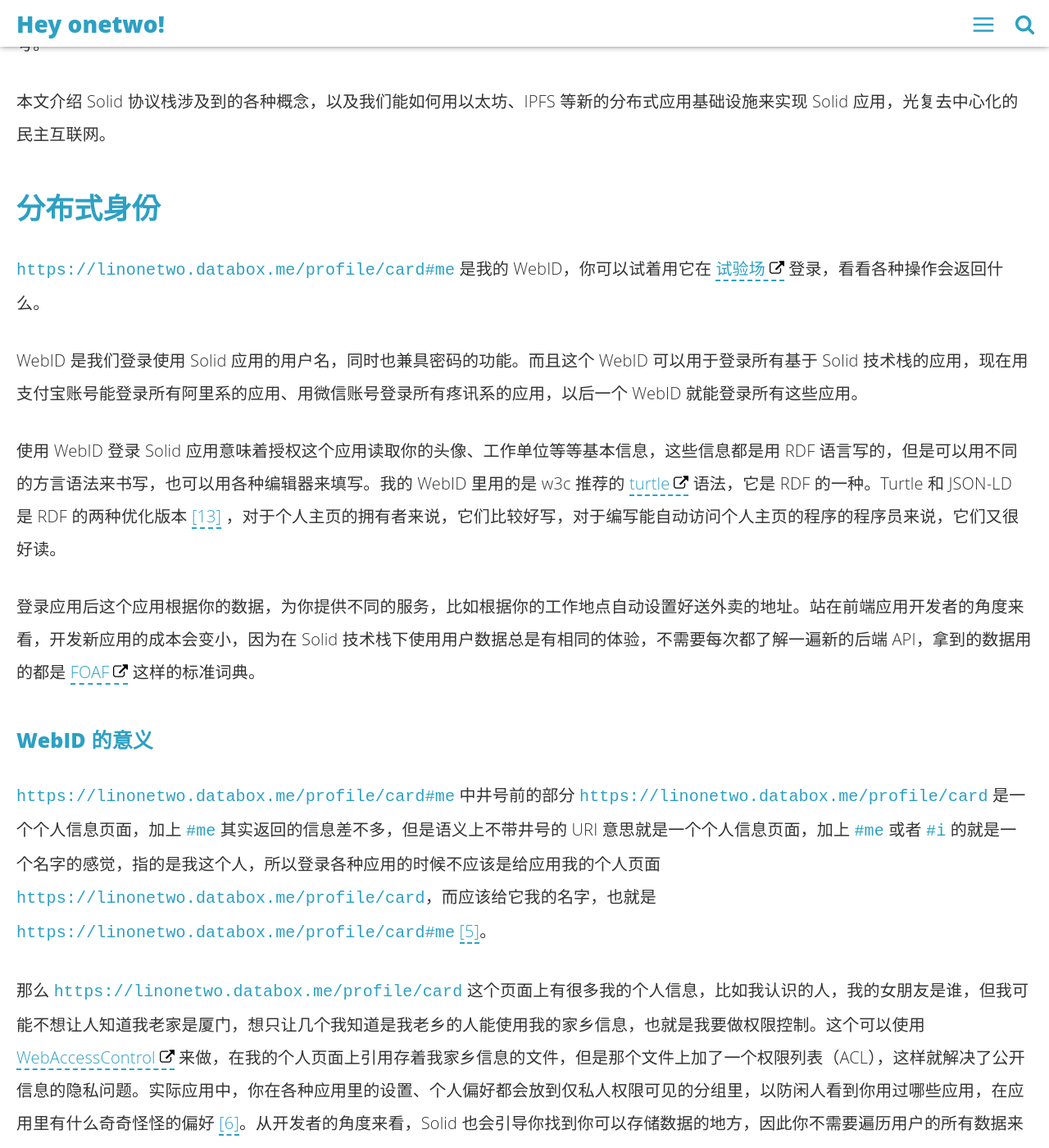
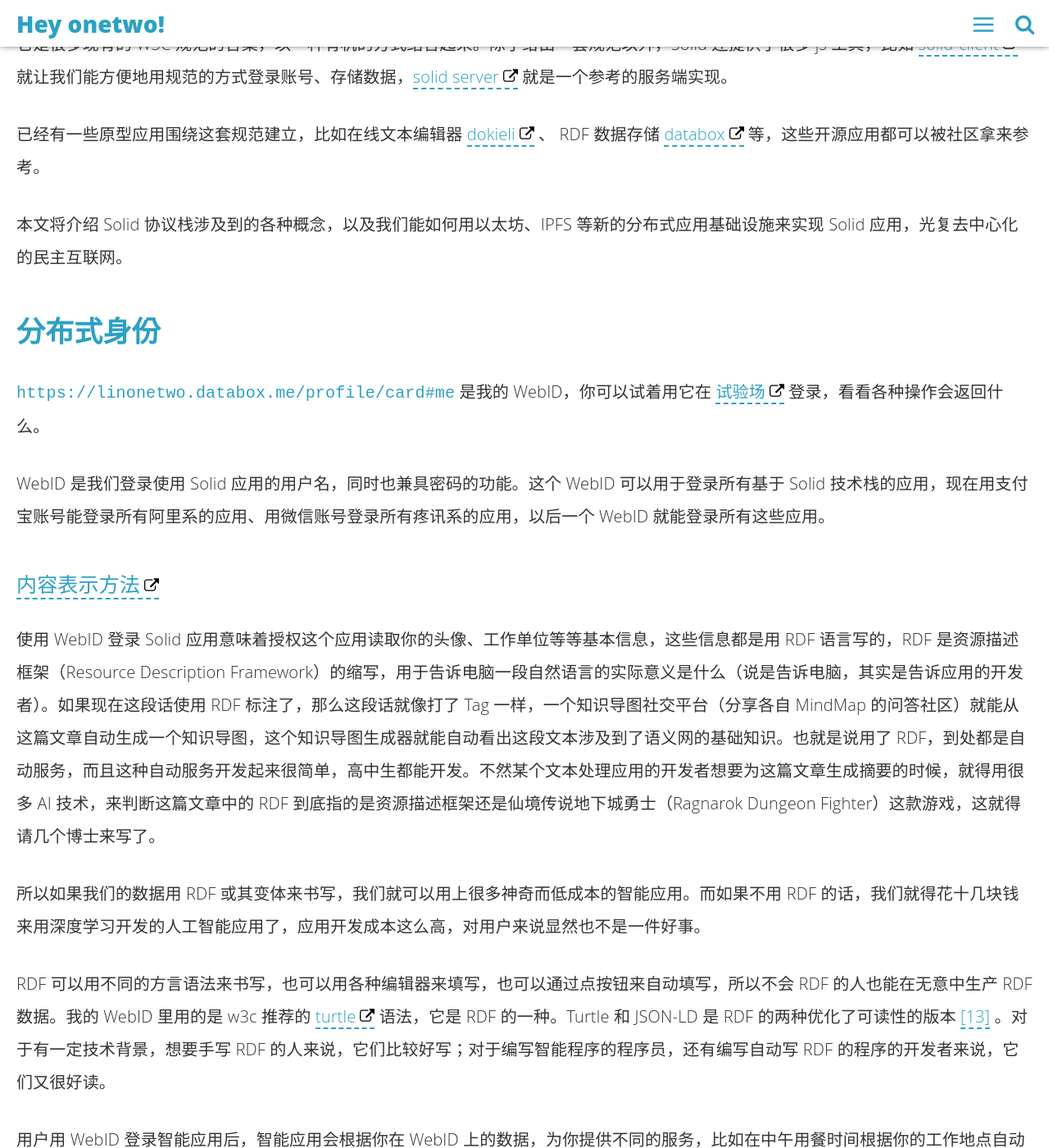
Before and after one commit to linonetwo/linonetwo.github.io, a Jekyll site: the page built from _posts/2018-02-26-看看分布式社交协议Solid.md, in a window 1280 px wide and 1400 px high, scrolled down 1374 px. Shown: the whole window at 82% size. Built offline with Jekyll 4.4.1, drawn with Linux system fonts in a browser that asks for light colours; comment, search, counter and statistics services are not loaded; some of the changed text lies outside the part shown.

Commit message:
改了改 IPFS 相关的东西

````diff
--- a/_posts/2018-02-26-看看分布式社交协议Solid.md
+++ b/_posts/2018-02-26-看看分布式社交协议Solid.md
@@ -15,7 +15,9 @@
 ---
 # 看看分布式社交协议栈 Solid 和人人可用的内容分发网络 IPFS
 
-Solid 是 social linked data (社交互联数据) 的缩写，简单来介绍就是一个规范，按着它来的话我们可以把现在分散在微信朋友圈、微博、推特等等产品上的自己几十个账号内的数据都保存到一个地方，存到你自己想存的存储空间里，而不是疼讯、新浪、国外不存在公司的服务器上。而且你发一条微博之后还可以一键同步到朋友圈。
+Solid 是 social linked data (社交互联数据) 的缩写，简单来介绍就是一个可以把现在分散在微信朋友圈、微博、推特等等产品上的自己几十个账号内的数据都保存到一个地方的分布式社交应用设计规范。按着它来的话应用的用户可以把数据存到自己想存的存储空间里，而不是疼讯、新浪或者某国外不存在公司的服务器上。对于用户来说好处是你发一条微博之后还可以一键同步到朋友圈（语义互操作性），以及以后不是你求渠道爸爸上你的文而是每一个渠道花钱来求你上你的文（内容生产者完全拥有数据）。
+
+Solid 是一场革命，革的就是体大不尊的巨头的命，把数据还给人民，让人民能用自己的数据做更多自动化，让人民能用自己的数据赚更多的钱。
 
 做到这些事情的关键是数据与应用分离，这一点 Tim 在他的 Design Issue 里早就深思熟虑过了[[2]](#2) ，如果让用户拥有他生产出来的数据，而不是现在这样由巨头公司存在它们的中心化服务器里，我们可以：
 
@@ -28,19 +30,27 @@
 
 已经有一些原型应用围绕这套规范建立，比如在线文本编辑器 [dokieli](https://dokie.li/docs) 、 RDF 数据存储 [databox](https://databox.me/) 等，这些开源应用都可以被社区拿来参考。
 
-本文介绍 Solid 协议栈涉及到的各种概念，以及我们能如何用以太坊、IPFS 等新的分布式应用基础设施来实现 Solid 应用，光复去中心化的民主互联网。
+本文将介绍 Solid 协议栈涉及到的各种概念，以及我们能如何用以太坊、IPFS 等新的分布式应用基础设施来实现 Solid 应用，光复去中心化的民主互联网。
 
 ## 分布式身份
 
 ```https://linonetwo.databox.me/profile/card#me``` 是我的 WebID，你可以试着用它在 [试验场](https://solid.github.io/solid-client/demo/) 登录，看看各种操作会返回什么。
 
-WebID 是我们登录使用 Solid 应用的用户名，同时也兼具密码的功能。而且这个 WebID 可以用于登录所有基于 Solid 技术栈的应用，现在用支付宝账号能登录所有阿里系的应用、用微信账号登录所有疼讯系的应用，以后一个 WebID 就能登录所有这些应用。
+WebID 是我们登录使用 Solid 应用的用户名，同时也兼具密码的功能。这个 WebID 可以用于登录所有基于 Solid 技术栈的应用，现在用支付宝账号能登录所有阿里系的应用、用微信账号登录所有疼讯系的应用，以后一个 WebID 就能登录所有这些应用。
 
-使用 WebID 登录 Solid 应用意味着授权这个应用读取你的头像、工作单位等等基本信息，这些信息都是用 RDF 语言写的，但是可以用不同的方言语法来书写，也可以用各种编辑器来填写。我的 WebID 里用的是 w3c 推荐的 [turtle](https://www.w3.org/2005/Incubator/webid/spec/identity/#bib-turtle) 语法，它是 RDF 的一种。Turtle 和 JSON-LD 是 RDF 的两种优化版本 [[13]](#13) ，对于个人主页的拥有者来说，它们比较好写，对于编写能自动访问个人主页的程序的程序员来说，它们又很好读。
+### [内容表示方法](https://github.com/solid/solid-spec/blob/master/content-representation.md)
 
-登录应用后这个应用根据你的数据，为你提供不同的服务，比如根据你的工作地点自动设置好送外卖的地址。站在前端应用开发者的角度来看，开发新应用的成本会变小，因为在 Solid 技术栈下使用用户数据总是有相同的体验，不需要每次都了解一遍新的后端 API，拿到的数据用的都是 [FOAF](https://www.w3.org/2005/Incubator/webid/spec/identity/#bib-FOAF) 这样的标准词典。
+使用 WebID 登录 Solid 应用意味着授权这个应用读取你的头像、工作单位等等基本信息，这些信息都是用 RDF 语言写的，RDF 是资源描述框架（Resource Description Framework）的缩写，用于告诉电脑一段自然语言的实际意义是什么（说是告诉电脑，其实是告诉应用的开发者）。如果现在这段话使用 RDF 标注了，那么这段话就像打了 Tag 一样，一个知识导图社交平台（分享各自 MindMap 的问答社区）就能从这篇文章自动生成一个知识导图，这个知识导图生成器就能自动看出这段文本涉及到了语义网的基础知识。也就是说用了 RDF，到处都是自动服务，而且这种自动服务开发起来很简单，高中生都能开发。不然某个文本处理应用的开发者想要为这篇文章生成摘要的时候，就得用很多 AI 技术，来判断这篇文章中的 RDF 到底指的是资源描述框架还是仙境传说地下城勇士（Ragnarok Dungeon Fighter）这款游戏，这就得请几个博士来写了。
 
-### WebID 的意义
+所以如果我们的数据用 RDF 或其变体来书写，我们就可以用上很多神奇而低成本的智能应用。而如果不用 RDF 的话，我们就得花十几块钱来用深度学习开发的人工智能应用了，应用开发成本这么高，对用户来说显然也不是一件好事。
+
+RDF 可以用不同的方言语法来书写，也可以用各种编辑器来填写，也可以通过点按钮来自动填写，所以不会 RDF 的人也能在无意中生产 RDF 数据。我的 WebID 里用的是 w3c 推荐的 [turtle](https://www.w3.org/2005/Incubator/webid/spec/identity/#bib-turtle) 语法，它是 RDF 的一种。Turtle 和 JSON-LD 是 RDF 的两种优化了可读性的版本 [[13]](#13) 。对于有一定技术背景，想要手写 RDF 的人来说，它们比较好写；对于编写智能程序的程序员，还有编写自动写 RDF 的程序的开发者来说，它们又很好读。
+
+用户用 WebID 登录智能应用后，智能应用会根据你在 WebID 上的数据，为你提供不同的服务，比如在中午用餐时间根据你的工作地点自动设置好送外卖的地址。
+
+站在前端应用开发者的角度来看，开发新应用的成本会变小，因为在 Solid 技术栈下使用用户数据总是有相同的体验，不需要每次都了解一遍新的后端 API，拿到的数据用的都是 [FOAF](https://www.w3.org/2005/Incubator/webid/spec/identity/#bib-FOAF) 这样的标准词典。
+
+### WebID 的含义
 
 ```https://linonetwo.databox.me/profile/card#me``` 中井号前的部分 ```https://linonetwo.databox.me/profile/card``` 是一个个人信息页面，加上 ```#me``` 其实返回的信息差不多，但是语义上不带井号的 URI 意思就是一个个人信息页面，加上 ```#me``` 或者 ```#i``` 的就是一个名字的感觉，指的是我这个人，所以登录各种应用的时候不应该是给应用我的个人页面 ```https://linonetwo.databox.me/profile/card```，而应该给它我的名字，也就是 ```https://linonetwo.databox.me/profile/card#me``` [[5]](#5)。
 
@@ -64,6 +74,8 @@
 1. 校验程序拿着信息一比对，感觉这个发证书的鲍博应该就是 WebID 所说的那个鲍博，那就可以拿这个身份去跑一下权限检验看他能不能读这个数据 [[11]](#11)，比如必须鲍博必须要在爱丽丝的社交图谱中是比较核心的朋友才能通过这个文件的校验 [[8]](#8)；
 1. 鲍博通过了校验，他之前的那个请求数据的 REST 请求返回了相应的数据。
 
+爱丽丝可能还上传了很多自己穿 lo 裙的照片，并把它们设置成所有人不可见。但是她决定把自己的照片传到一个美图点赞社交平台上，这个社交平台给每个被点赞的人都发放代币（Token），这些 Token 在交易所上每个值 0.0003 BTC。为了保证浏览这些图片的流量都到这个美图点赞社交平台上，从而有足够多的人来为她点赞，她给所有照片都存储一份使用这个平台的公钥加密的版本，因此只有通过这个平台才能获取到用私钥解密的图片。这无法保证图片不被盗用，但可能会保证这个平台的代币在交易所上一直增值（通过聚集注意力和信念，👆）。
+
 ### 对比古典互联网
 
 总结一下，使用现在的古典互联网应用时，我们需要用用户名密码来登录，但是使用 WebID 的时候我们只需要点击一下我们想要使用的账户，并不需要输入密码。
@@ -82,7 +94,7 @@
 
 所以，我们应该去选择其他去中心化存储空间，比如以太坊或 IPFS，并在其上用 serverless 的方式做权限验证、数据增删，从而彻底告别中心化服务器。对非技术人员来说，好处是不用再去购买、架设服务器了，只需要用加密货币支付存储费用，然后一键生成自己的 LDP 服务即可，而且 IPFS 技术带来的去中心化云盘（其实只是 CDN），价格会比带有 CPU、内存成本的阿里云服务器便宜得多，可能小学生都用得起。
 
-### DAPP 与 DData
+### 分布式存储（DData）
 
 任何一个中心化的数据存储提供方都可能会吞掉我们的数据，比如百度贴吧会肆意删掉几百页的帖子、新浪爱问知识人会被整个关闭、百度云里的葫芦娃视频会变成 8 秒的净网行动视频。
 中心化的数据存储也不一定安全，例如医疗系统因为软硬件落后，很容易遭到勒索攻击导致数据丢失，从业人员也有可能因缺乏培训而受到社会工程学攻击泄露信息。
@@ -95,19 +107,27 @@
 
 在过去，互联网的发明者期望每个人都能有自己的服务器来发布文件和数据，但购买服务器和使用服务器程序门槛实在是有点高，因此我们现在其实是把文件传到中心化的百度云上，把聊天数据放到疼讯一手掌控的服务器里。而巨头之间又不肯亲密合作，所以我们没法用一个搜索引擎就一次性搜索出自己关于 n n+1 n-2 n/2 的百度云文件和疼讯聊天记录、微博发言，第一是因为你没法这么发言，都被审查永久删掉了，第二是几个巨头的数据没有打通。
 
-现在有了 IPFS，我们可以实现当年设想的技术栈了，只要通过拖放上传文件和数据，然后手机扫码把文件 pin 在手机上，我们就拥有了一台发布数据的服务器。我们可以把所有和自己相关的数据都放在自己的电脑和手机上，当然也可以向远处的其他 IPFS 存储节点或者存储矿工申请备份自己的数据，从而保证自己的数据永不丢失。如果每个人都这样保存自己的数据，我们的数据就不会中心化地存储在互联网巨头的服务器里，而是去中心化地存储在每个人自己的设备里了。
+现在有了 IPFS，我们可以实现当年设想的应用了，用户只要通过拖放上传文件和数据到 IPFS，然后手机扫码把文件 pin 在手机上，我们就拥有了一台 7 x 24 在线、能分发轻量级数据的服务器，当有其他设备也请求了这份文件，它也会成为一个分发数据的节点来减轻我们的流量压力。
+
+我们可以把所有和自己相关的数据都放在自己的电脑和手机上，当然也可以向远处的其他 IPFS 存储节点或者存储矿工申请备份自己的数据，从而保证自己的数据永不丢失。如果每个人都这样保存自己的数据，我们的数据就不会中心化地存储在互联网巨头的服务器里，而是去中心化地存储在每个人自己的设备里了。
 
 要让我们去中心化地存储我们的数据，最重要的是要有对应的程序。微信暂时是不可能支持把聊天数据保存到 IPFS 上，返还给我们个人所有的。但我们如果用 JavaScript 开发新的网页版的开源聊天软件，我们通过 IPFS 下载这个应用（其实就是通过浏览器访问它的网站，但是网站通过 IPFS 来分发），它在加好友的时候使用的是 WebID，不是把「我们俩是好友」这条信息放到一个服务器上，而是把「A 和我是好友」这条信息复制两份保存到我们俩人的个人社交图谱里，这个社交图谱以 RDF 的形式存储，链接在我们的个人主页上。它在存储聊天信息的时候也是在聊天双方的浏览器上直接把聊天内容保存到 IPFS 上。这样有一天你觉得这个聊天应用体验不好，换成另一个问答社交应用，你可能会发现问答社交应用的私信模块里还能查看和搜索你之前产生的聊天记录。也就是说，只要你不想丢，你的聊天记录永远不会丢失，就算你弃用某个聊天应用也一样。但是如果你想丢，你不用求着这些应用的开发商帮你删除数据，你可以自己删除自己拥有的几个备份。
 
-### LDP 数据构成
+### 分布式应用（DApp）
 
-被应用放在 LDP 上的最重要的数据是互联数据，比如 [turtle 三元组语言描述的个人信息页](https://linonetwo.databox.me/profile/card)，背后是[这样的](view-source:https://linonetwo.databox.me/Preferences/prefs.ttl)。在 databox 上的互联数据可以用任何版本的 RDF 来书写，一般是 turtle，你也可以用 JSON-LD。
+最简单的分布式应用就是通过 IPFS 分发的普通 Web 应用，只不过这些应用没有后端，读写数据都发生在 IPFS 上，开发者开发完应用后把 HTML、JS 和其他静态文件上传到 IPFS 上，然后用户就可以通过某个 IPFS 网关，比如 ```ipfs.io/ipfs/``` 来访问这个应用，网关会把文件从 IPFS 上取下来，然后通过 HTTP 发给用户。当然，FireFox 等浏览器也会支持直接打开在 IPFS 上的文件。
 
-那为什么要放互联数据呢？如下图可见，容器直接标明了里面的两个文件的类型是 ```p:product``` ，因此任何访问这个容器的自动程序都能理解这个容器是用来放某种产品的，这种程序的理解能力不需要高深的人工智能，但是对用户来说它的这种理解能力就是很智能。所以通过添加互联数据我们几乎零成本地就能做出一大堆「人工智能」应用。
+用户打开 Web 应用后，可以通过某个管理私钥的浏览器插件来授权 Web 应用读取必须的私人信息，来进行支付、把内容授权给某个平台等。浏览器插件用私钥解密用户之前放在 IPFS 上的个人文件，再传递给 Web 应用。Web 应用则往 IPFS 上添加未加密的各种数据，因为没有后端，这些应用无法保有任何秘密。当然，它们也可以通过浏览器插件来使用用户的私钥添加加密内容。
+
+### LDP（Linked Data Platform）数据构成
+
+被应用放在 LDP 上的最重要的数据是互联数据，比如 [turtle 三元组语言描述的个人信息页](https://linonetwo.databox.me/profile/card)，背后是[这样的](view-source:https://linonetwo.databox.me/Preferences/prefs.ttl)。
+
+那为什么要放互联数据呢？如下图可见，容器直接标明了里面的两个文件的类型是 ```p:product``` ，因此任何访问这个容器的自动程序都能理解这个容器是用来放某种产品的。像之前说过的那样，这种程序的理解能力不需要高深的人工智能，但是对用户来说它的这种理解能力就是很智能。所以通过添加互联数据我们用户可以几乎零成本地使用一大堆「人工智能」应用。
 
 ![Using domain vocabularly with a Direct container](https://www.w3.org/TR/ldp-primer/dc1.png)
 
-还有一种常见数据就是图片、文档、PPT、程序安装包之类的任意类型的东西，你能往网盘里存什么，就能往 LDP 里放什么。比如上图中的两个 Product Resource 可能就是新旧两个版本的色情游戏软件安装包，新版中为了维护和谐社会给所有东西都打了码，而原版中如下图可见，所有东西都没打码。
+还有一种常见数据就是图片、文档、PPT、程序安装包之类的任意类型的东西，你能往网盘里存什么，就能往 LDP 里放什么。比如上图中的两个 Product Resource 可能就是新旧两个版本的，色情游戏软件安装包。新版的色情游戏中为了维护和谐社会给所有东西都打了码，而原版色情图片中如下图可见，所有东西都没打码。
 
 [图片]
 
@@ -175,9 +195,9 @@
 1. 内容存储和读写
 1. 怎么关注别人还有接收推送
 
-这些就是一个分布式社交系统会需要的底层设施，它们要求个人部署服务器来存储自己的个人信息主页还有各种归属于自己的 UGC 数据。本文对 Solid 协议栈的阐述主要来自于规范文档 [14]](#14) 中的各种链接指向的 W3C 文章，由于阅读时间有限，以及文章的枯燥性，必然会产生理解上的偏差，希望有能力的读者阅读原文后能指出我宣传上出的偏差。
+这些就是一个分布式社交系统会需要的底层设施，它们要求个人部署服务器来存储自己的个人信息主页还有各种归属于自己的 UGC 数据。按照 Solid 规范制作的应用和服务具有很强的互操作性，也就是数据都打通了，没有隔阂和壁垒，因此会涌现出来各种智能程序自动做一些简单的脑力劳动，利用人们产生的数据解放出更多的生产力。
 
-为了降低个人在购买和使用服务器上的难度，我在文章中设想了一些使用 IPFS 技术替代掉 Solid 协议栈中存储服务的方法。由于 Solid 规范、IPFS 技术，还有我本人都不是很完善，想法上还有很多偏差和缺漏亟待做原型来检验 [15]](#15)。其实现在已经有一些带有类似愿景的项目，推荐读者到 [IPFS 应用大典](https://github.com/ipfs/awesome-ipfs) 和 [分布式应用大典](https://github.com/croqaz/awesome-decentralized)翻一翻参考参考。
+为了降低个人在购买和使用服务器上的难度，我在文章中设想了一些使用 IPFS 技术替代掉 Solid 协议栈中存储服务的方法。由于 Solid 规范、IPFS 技术，还有我本人都不是很完善，想法上还有很多偏差和缺漏亟待做原型来检验 [15]](#15)。其实现在已经有一些带有类似愿景的项目，推荐读者到 [IPFS 应用大典](https://github.com/ipfs/awesome-ipfs) 和 [分布式应用大典](https://github.com/croqaz/awesome-decentralized)翻一翻参考参考。最后要指出，本文对 Solid 协议栈的阐述主要来自于规范文档 [14]](#14) 中的各种链接指向的 W3C 文章，由于阅读时间有限，以及文章的枯燥性，必然会产生理解上的偏差，希望有能力的朋友在阅读原文后能指出我宣传上出的偏差。
 
 ## 参考
 
````
